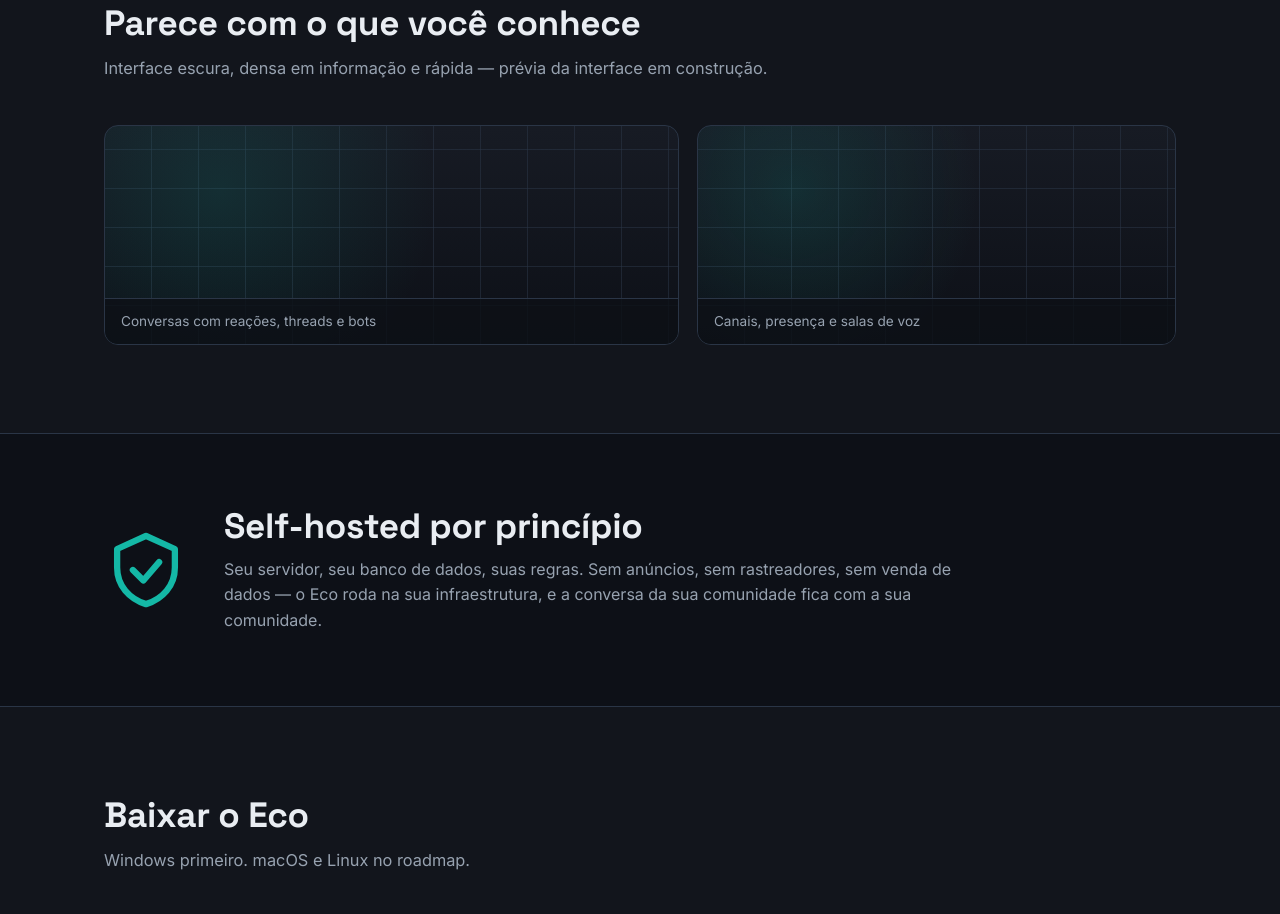
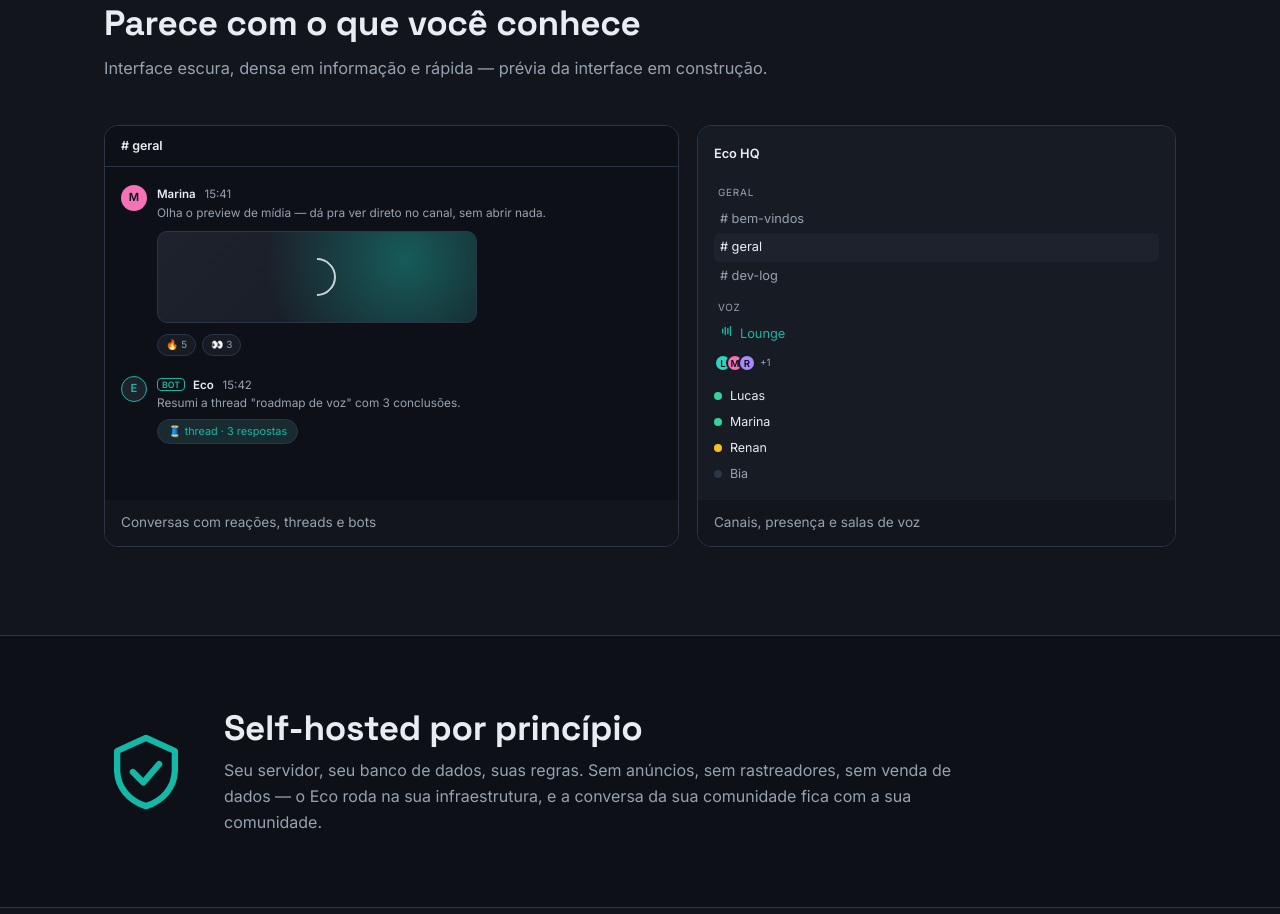
Before and after one commit to CilentoX/Echo-site, a plain HTML site: page index.html in a window 1280 px wide. Shown: the part 1515-2429 px from the top of the page. Drawn offline with Linux system fonts and the light colour scheme.

Commit message:
fix: add real mockups to preview section

```diff
--- a/index.html
+++ b/index.html
@@ -153,9 +153,53 @@
         <p class="section-lead">Interface escura, densa em informação e rápida — prévia da interface em construção.</p>
         <div class="shot-grid">
           <figure class="shot">
+            <div class="shot-body" aria-hidden="true">
+              <div class="chat-head"># geral</div>
+              <div class="msg">
+                <span class="avatar" style="--av:#F472B6">M</span>
+                <div class="msg-body">
+                  <p class="msg-who">Marina <time>15:41</time></p>
+                  <p class="msg-text">Olha o preview de mídia — dá pra ver direto no canal, sem abrir nada.</p>
+                  <div class="media-thumb"></div>
+                  <div class="reaction-row"><span class="reaction">🔥 5</span><span class="reaction">👀 3</span></div>
+                </div>
+              </div>
+              <div class="msg">
+                <span class="avatar avatar-bot" style="--av:#14B8A6">E</span>
+                <div class="msg-body">
+                  <p class="msg-who"><span class="tag-bot">BOT</span> Eco <time>15:42</time></p>
+                  <p class="msg-text">Resumi a thread "roadmap de voz" com 3 conclusões.</p>
+                  <span class="thread-chip">🧵 thread · 3 respostas</span>
+                </div>
+              </div>
+            </div>
             <figcaption>Conversas com reações, threads e bots</figcaption>
           </figure>
-          <figure class="shot shot-2">
+          <figure class="shot">
+            <div class="shot-body shot-body-side" aria-hidden="true">
+              <div class="side-head">Eco HQ</div>
+              <div class="side-cat">Geral</div>
+              <div class="side-chan"># bem-vindos</div>
+              <div class="side-chan active"># geral</div>
+              <div class="side-chan"># dev-log</div>
+              <div class="side-cat">Voz</div>
+              <div class="side-chan side-voice">
+                <span class="voice-wave"><svg viewBox="0 0 16 16"><path d="M3 6v4M6 4v8M9 5v6M12 3v10" stroke="currentColor" stroke-width="1.6" stroke-linecap="round"/></svg></span>
+                Lounge
+              </div>
+              <div class="voice-avatars">
+                <span class="avatar avatar-xs" style="--av:#2DD4BF">L</span>
+                <span class="avatar avatar-xs" style="--av:#F472B6">M</span>
+                <span class="avatar avatar-xs" style="--av:#A78BFA">R</span>
+                <span class="voice-more">+1</span>
+              </div>
+              <div class="shot-presence">
+                <span class="pres pres-online">Lucas</span>
+                <span class="pres pres-online">Marina</span>
+                <span class="pres pres-idle">Renan</span>
+                <span class="pres pres-off">Bia</span>
+              </div>
+            </div>
             <figcaption>Canais, presença e salas de voz</figcaption>
           </figure>
         </div>
--- a/styles.css
+++ b/styles.css
@@ -162,22 +162,49 @@
 /* ---------- Prévia (shots) ---------- */
 .shot-grid { display: grid; grid-template-columns: 1.2fr 1fr; gap: 18px; margin-top: 44px; }
 .shot {
-  min-height: 220px; border: 1px solid var(--bd); border-radius: 14px;
+  border: 1px solid var(--bd); border-radius: 14px;
+  background: var(--rail);
+  display: flex; flex-direction: column;
+  overflow: hidden;
+}
+.shot-body { flex: 1; padding: 0 16px 16px; background: var(--bg); }
+.shot-body .chat-head { margin: 0 -16px 8px; padding: 10px 16px; border-bottom: 1px solid var(--bd); }
+.shot-body .msg { padding: 10px 0; }
+.shot-body-side { background: var(--surf); font-size: 0.8rem; padding: 16px; }
+.shot-body-side .side-head { padding: 2px 0 10px; }
+.media-thumb {
+  display: block; margin-top: 8px; width: 100%; max-width: 320px; height: 92px;
+  border-radius: 10px; border: 1px solid var(--bd);
   background:
-    linear-gradient(180deg, var(--surf) 0%, var(--bg) 100%);
-  display: flex; align-items: flex-end;
-  position: relative; overflow: hidden;
+    radial-gradient(circle at 78% 30%, color-mix(in srgb, var(--acc) 40%, transparent) 0%, transparent 55%),
+    linear-gradient(135deg, var(--surf2), var(--surf));
+  position: relative;
 }
-.shot::before {
-  content: ""; position: absolute; inset: 0;
-  background-image:
-    radial-gradient(circle at 20% 30%, color-mix(in srgb, var(--acc) 14%, transparent) 0%, transparent 45%),
-    repeating-linear-gradient(90deg, transparent 0 46px, color-mix(in srgb, var(--bd) 55%, transparent) 46px 47px),
-    repeating-linear-gradient(0deg, transparent 0 38px, color-mix(in srgb, var(--bd) 55%, transparent) 38px 39px);
+.media-thumb::after {
+  content: ""; position: absolute; inset: 0; margin: auto; width: 34px; height: 34px; border-radius: 50%;
+  border: 2px solid rgba(233, 237, 242, .85); border-left-color: transparent; border-bottom-color: transparent;
+  transform: rotate(45deg);
 }
+.reaction-row { display: flex; gap: 6px; margin-top: 6px; }
+.thread-chip {
+  display: inline-flex; align-items: center; gap: 6px; margin-top: 6px;
+  font-size: 0.68rem; color: var(--acc);
+  background: color-mix(in srgb, var(--acc) 10%, var(--surf));
+  border: 1px solid var(--bd); border-radius: 999px; padding: 3px 10px;
+}
+.voice-avatars { display: flex; align-items: center; margin: 6px 0 2px; }
+.voice-avatars .avatar { margin-right: -6px; border: 2px solid var(--surf); }
+.voice-more { font-size: 0.62rem; color: var(--mut); margin-left: 10px; }
+.shot-presence { margin-top: 14px; display: flex; flex-direction: column; gap: 6px; }
+.pres { display: flex; align-items: center; gap: 8px; color: var(--txt); font-size: 0.78rem; }
+.pres::before { content: ""; width: 8px; height: 8px; border-radius: 50%; }
+.pres-online::before { background: var(--online); }
+.pres-idle::before { background: #FBBF24; }
+.pres-off { color: var(--mut); }
+.pres-off::before { background: var(--bd); }
 .shot figcaption {
-  position: relative; width: 100%; padding: 12px 16px; font-size: 0.85rem; color: var(--mut);
-  background: color-mix(in srgb, var(--bg) 82%, transparent); border-top: 1px solid var(--bd);
+  width: 100%; padding: 12px 16px; font-size: 0.85rem; color: var(--mut);
+  background: var(--rail);
 }
 
 /* ---------- Privacidade ---------- */
```
